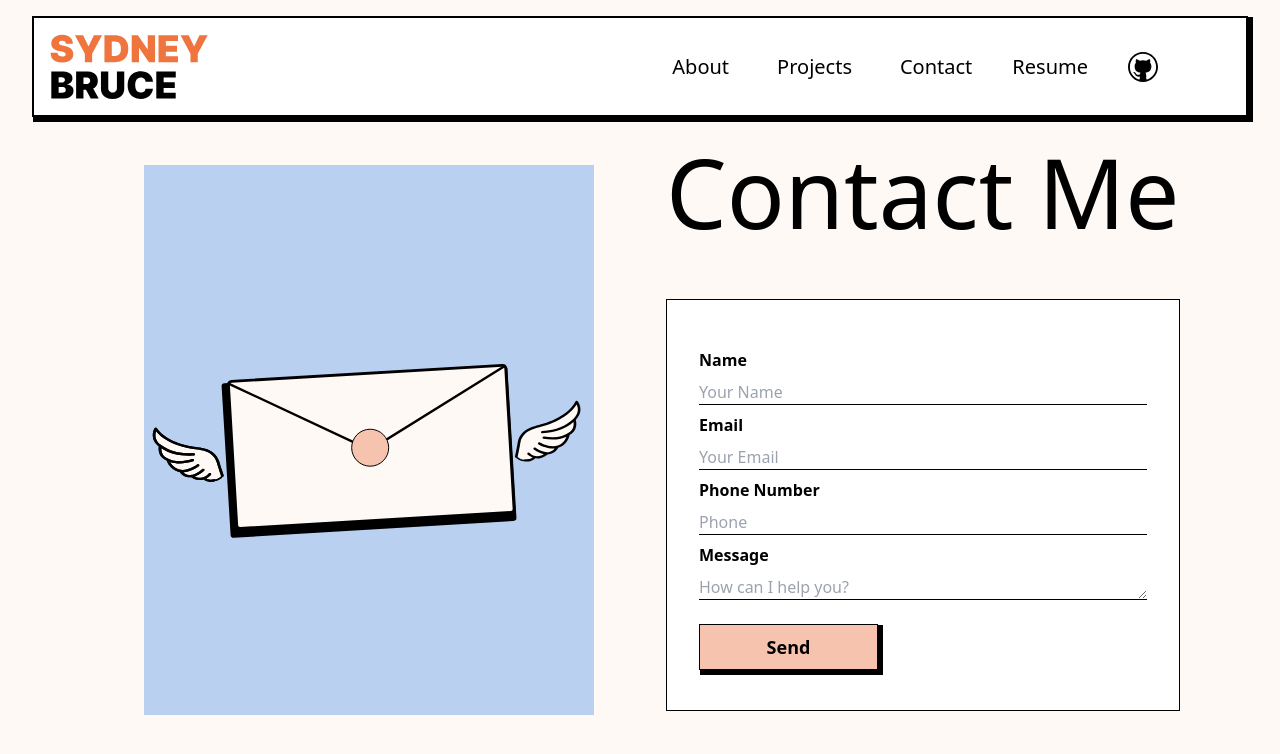
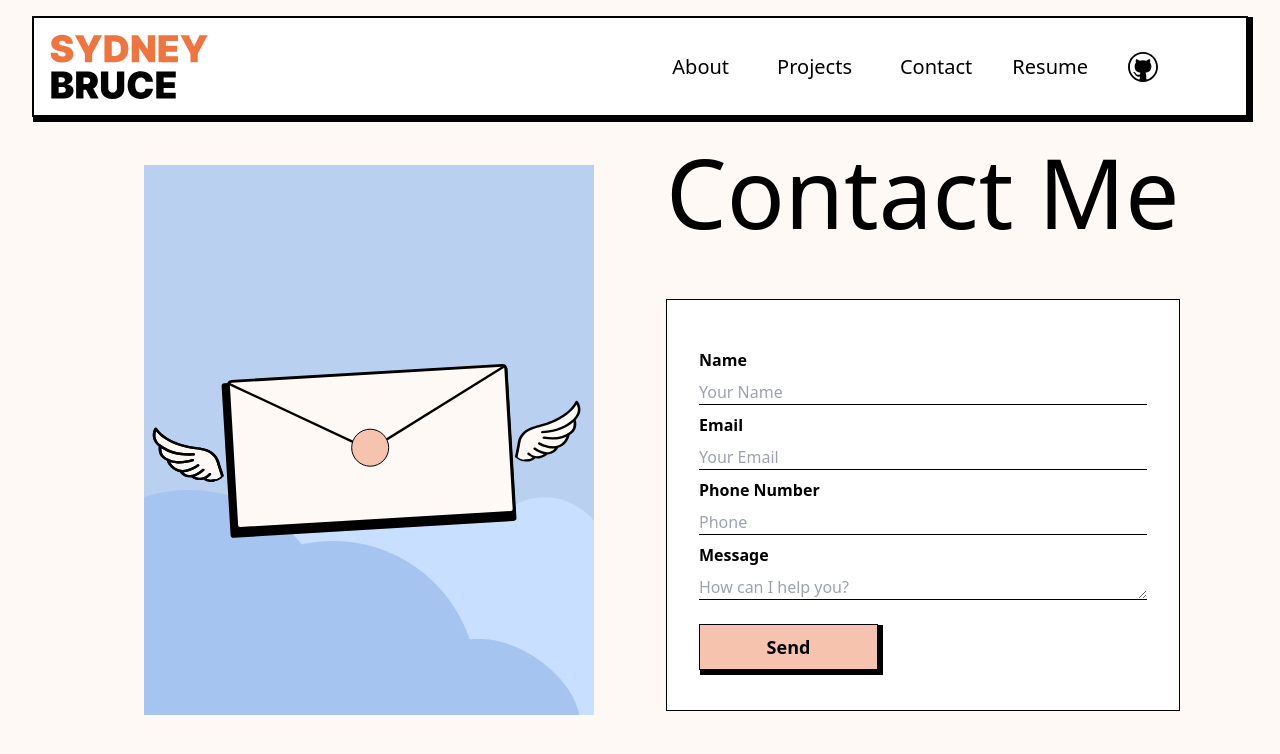
Before and after one commit to sydneyYYC/portfolio-2024, a SvelteKit app: page /contact in a window 1280 px wide. Shown: the top 754 px of the page. Built offline with nearby package versions, Linux system fonts and the light colour scheme; a web font is replaced by a local one.

Commit message:
added cloud background to contact page

```diff
--- a/src/routes/contact/+page.svelte
+++ b/src/routes/contact/+page.svelte
@@ -29,7 +29,7 @@ onMount(() => {
 
 <body class=" flex min-h-screen max-w-max m-0">
   <div class="lg:ml-[8rem] self-start my-[2rem] mr-[2rem]">
-    <div class=" bg-[#B9D0F1] lg:w-[450px] lg:h-[550px] m-4 md:w-[350px] md:h-[450px] h-0 w-0 flex items-center justify-center ">
+    <div class=" bg-[url('/assets/sky.png')] lg:w-[450px] lg:h-[550px] m-4 md:w-[350px] md:h-[450px] h-0 w-0 flex items-center justify-center ">
       <img id="wings" src="/assets/wings.svg" alt="wings" class="w-auto md:h-auto w-0 h-0 px-2">
       <img id="mail" src="/assets/mail.svg"alt="mail" class="md:w-[230px] lg:w-auto absolute w-0">
     </div>
```
Also changed, not shown: static/assets/sky.png (added), 1 other file (tests, documents, lock files or other folders).
